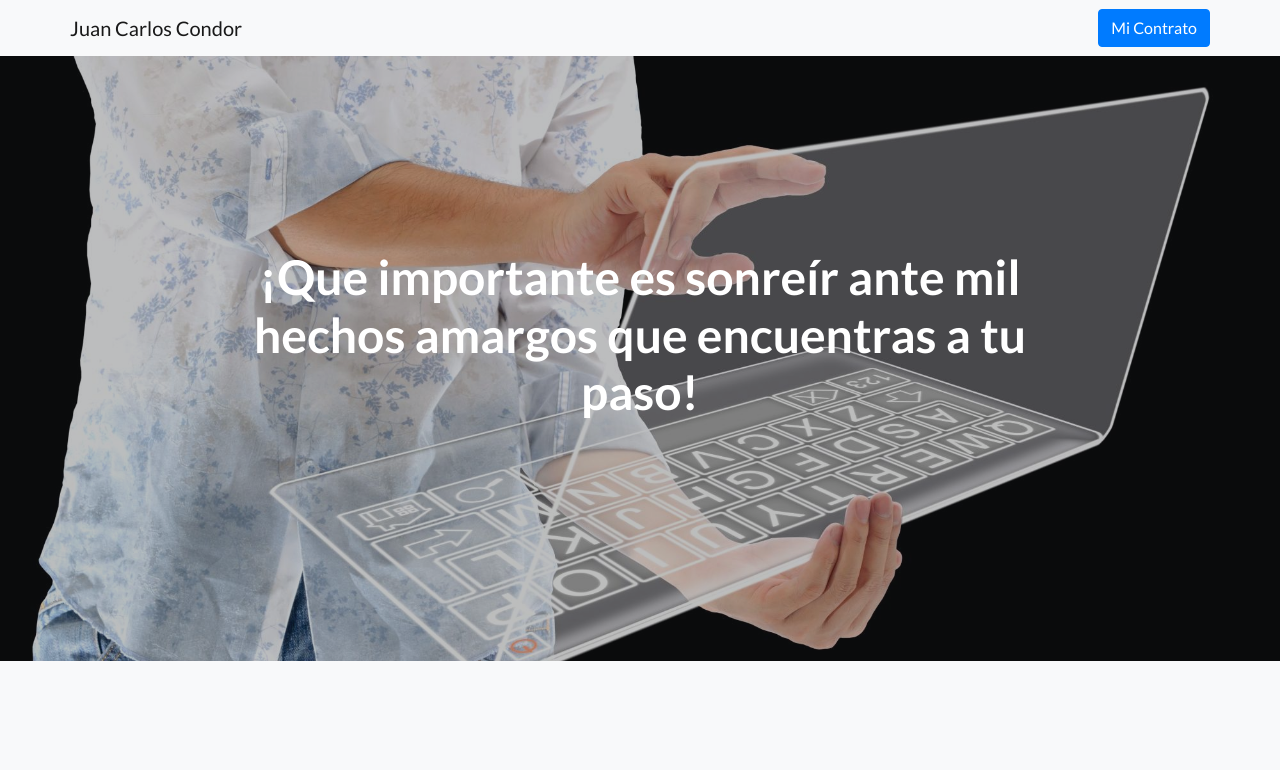
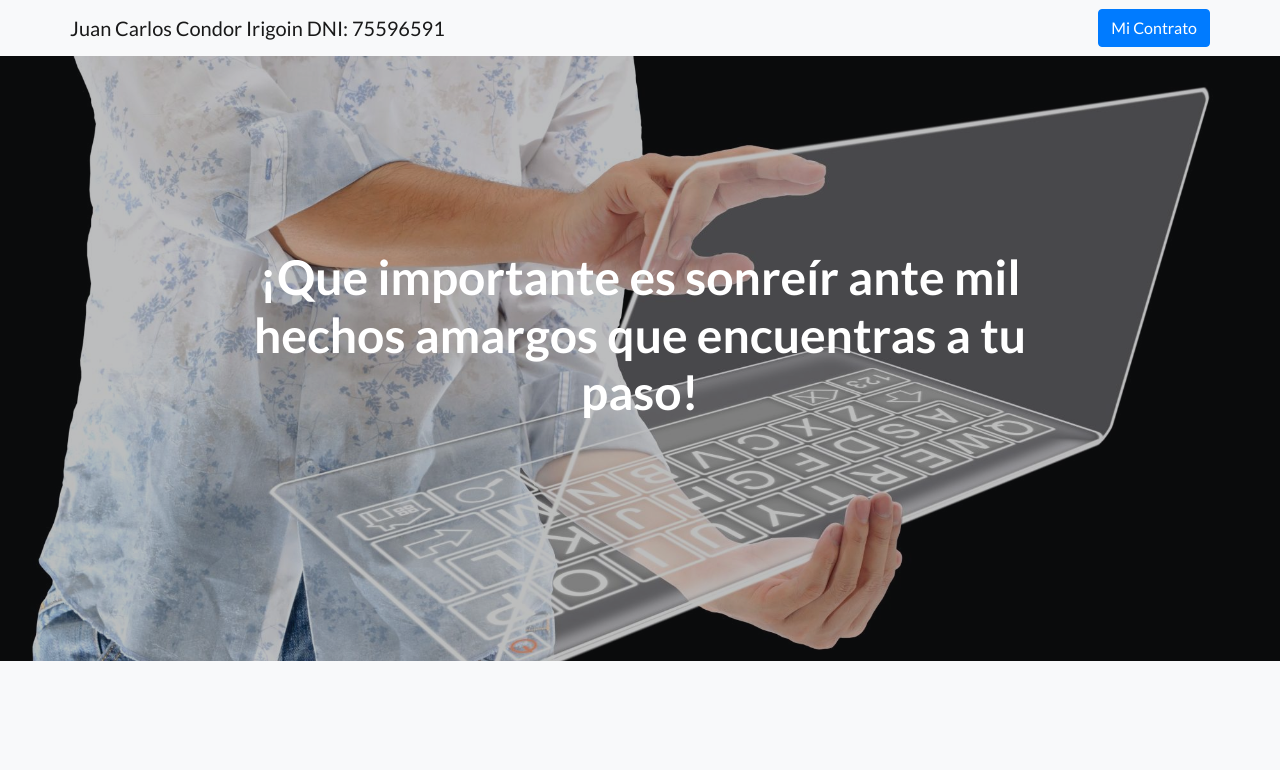
Before and after one commit to Forense1357/MyBlog, a plain HTML site: page index.html in a window 1280 px wide. Shown: the top 770 px of the page. Drawn offline with nearby package versions, Linux system fonts and the light colour scheme.

Commit message:
Update index.html

```diff
--- a/index.html
+++ b/index.html
@@ -13,7 +13,7 @@
 
 <body>
     <nav class="navbar navbar-light navbar-expand bg-light navigation-clean">
-        <div class="container"><a class="navbar-brand" href="#">Juan Carlos Condor</a><button data-toggle="collapse" class="navbar-toggler" data-target="#navcol-1"></button>
+        <div class="container"><a class="navbar-brand" href="#">Juan Carlos Condor Irigoin DNI: 75596591</a><button data-toggle="collapse" class="navbar-toggler" data-target="#navcol-1"></button>
             <div class="collapse navbar-collapse" id="navcol-1"><a class="btn btn-primary ml-auto" role="button" href="https://drive.google.com/file/d/1St-UHGhH-RRhd-Tt4w2R0iiddv6iXXnt/view?usp=sharing
 ">Mi Contrato</a></div>
         </div>
```
